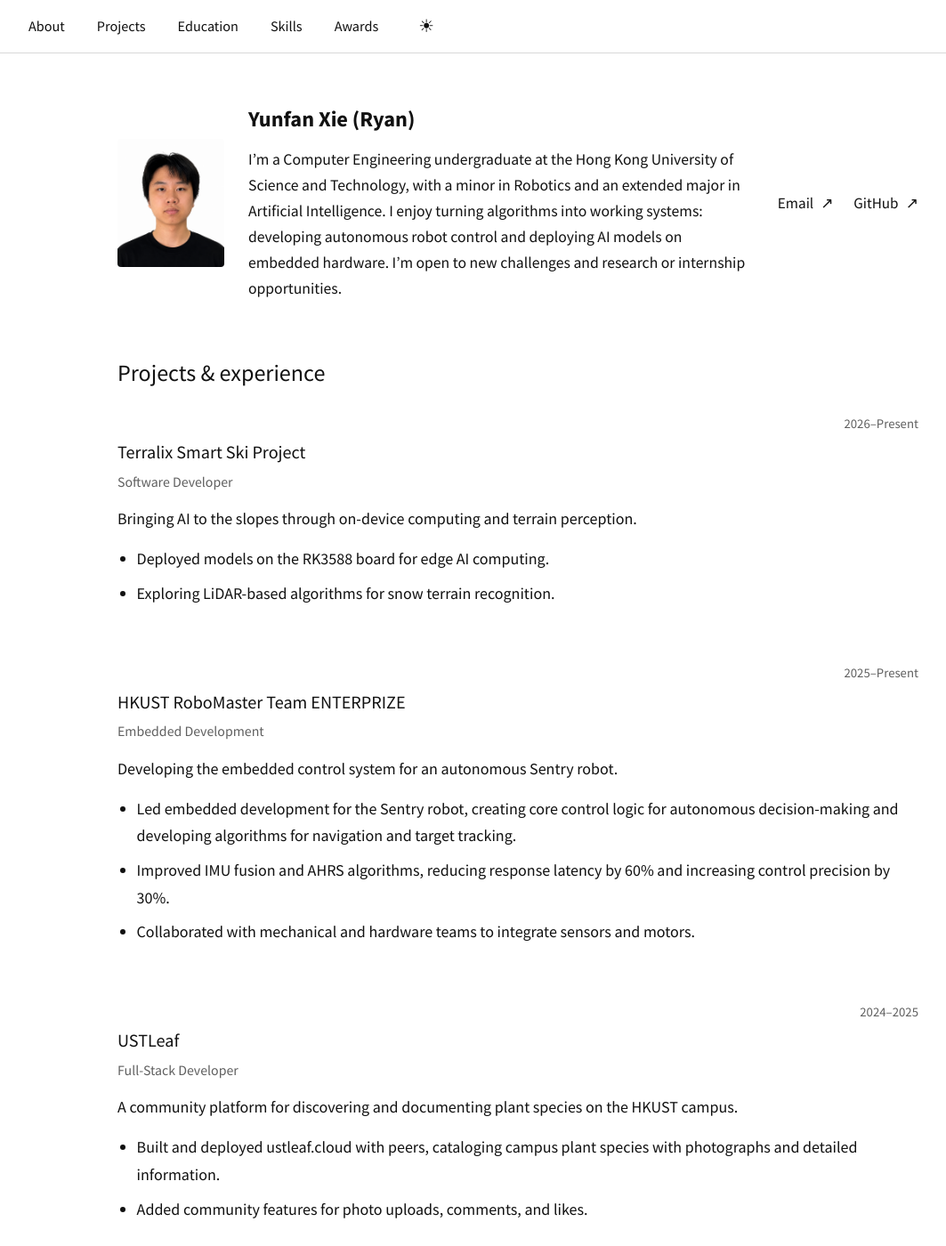
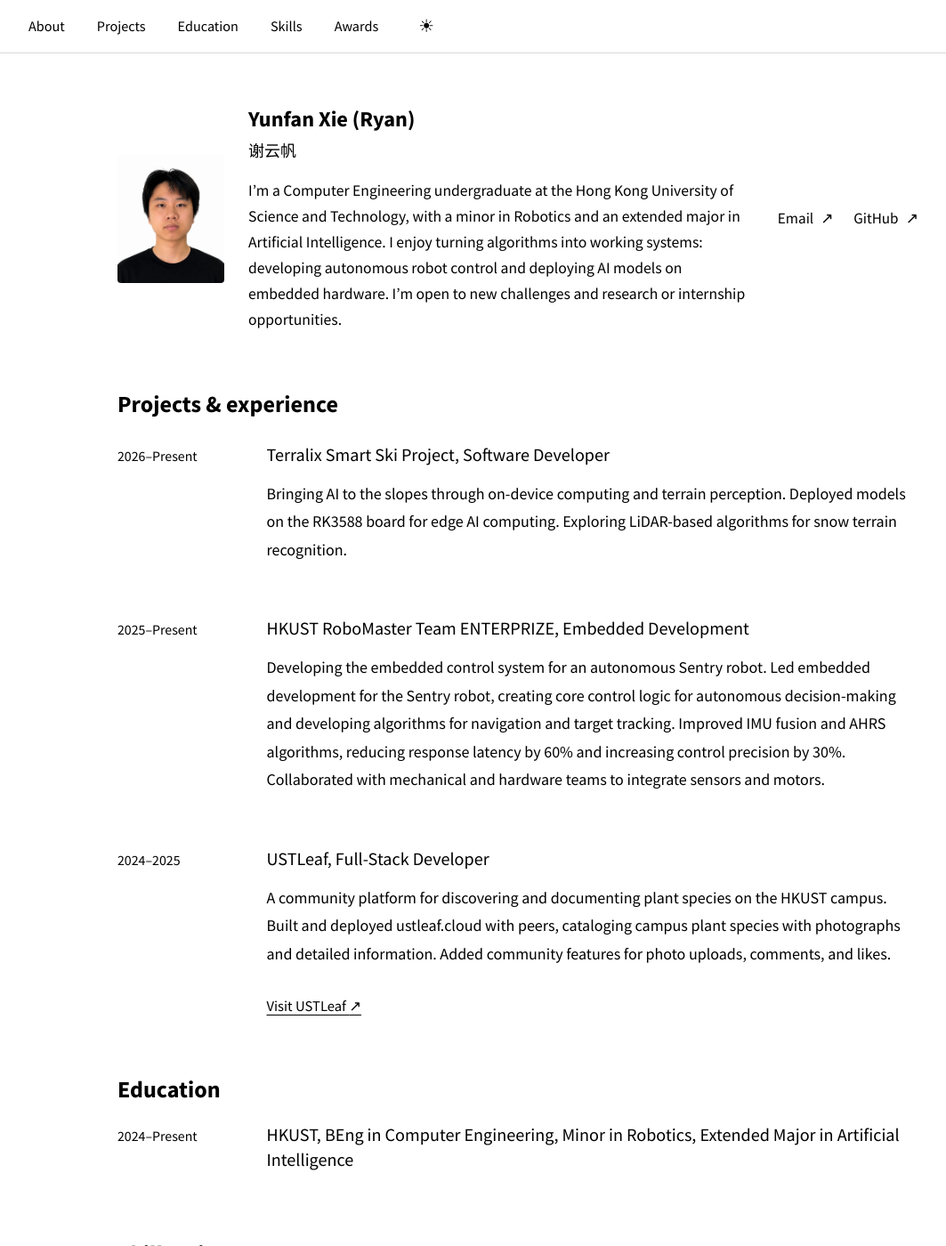
Before and after one commit to ryanyunfanxie/ryanyunfanxie.github.io, a Jekyll site: the page built from _pages/about.md, in a window 1280 px wide and 1400 px high. Shown: the whole window at 89% size, without its empty margins (58-1121 px from the left). Built offline with Jekyll 4.4.1, drawn with Linux system fonts in a browser that asks for light colours; some of the changed text lies outside the part shown.

Commit message:
feat: update

```diff
--- a/_includes/profile-projects.html
+++ b/_includes/profile-projects.html
@@ -1,14 +1,12 @@
 <div class="project-list">
   {% for project in site.data.profile.projects %}
   <section class="project-entry" id="{{ project.id }}">
-    <div class="entry-topline"><span class="entry-date">{{ project.period }}</span></div>
-    <h{{ include.heading | default: 3 }}>{% if include.detailed %}{{ project.name }}{% else %}<a href="#{{ project.id }}">{{ project.name }}</a>{% endif %}</h{{ include.heading | default: 3 }}>
-    <p class="entry-role">{{ project.role }}</p>
-    <p>{{ project.summary }}</p>
-    {% if include.detailed %}
-    <ul class="project-highlights">{% for highlight in project.highlights %}<li>{{ highlight }}</li>{% endfor %}</ul>
-    {% endif %}
-    {% if include.detailed and project.url %}<a class="text-link" href="{{ project.url }}">{{ project.link_label }} <span aria-hidden="true">↗</span></a>{% endif %}
+    <span class="entry-date">{{ project.period }}</span>
+    <div class="entry-content">
+      <h{{ include.heading | default: 3 }} class="entry-title">{{ project.name }}&#44; {{ project.role }}</h{{ include.heading | default: 3 }}>
+      <p class="entry-summary">{{ project.summary }} {% if include.detailed %}{% for highlight in project.highlights %}{{ highlight }} {% endfor %}{% endif %}</p>
+      {% if include.detailed and project.url %}<a class="text-link" href="{{ project.url }}">{{ project.link_label }} <span aria-hidden="true">↗</span></a>{% endif %}
+    </div>
   </section>
   {% endfor %}
 </div>
--- a/_layouts/profile.html
+++ b/_layouts/profile.html
@@ -9,6 +9,7 @@ layout: default
     </a>
     <div class="profile-identity">
       <h1 class="profile-name">Yunfan Xie (Ryan)</h1>
+      <p class="profile-chinese-name" lang="zh-Hans">谢云帆</p>
       <p class="profile-bio">I’m a Computer Engineering undergraduate at the Hong Kong University of Science and Technology, with a minor in Robotics and an extended major in Artificial Intelligence. I enjoy turning algorithms into working systems: developing autonomous robot control and deploying AI models on embedded hardware. I’m open to new challenges and research or internship opportunities.</p>
     </div>
     <div class="profile-links">
--- a/_pages/about.md
+++ b/_pages/about.md
@@ -9,10 +9,11 @@ permalink: /
 </section>
 
 <section class="profile-section" id="education" aria-labelledby="education-heading">
-  <div class="section-heading"><h2 id="education-heading">Education</h2><span class="entry-date">{{ site.data.profile.education.period }}</span></div>
-  <h3>{{ site.data.profile.education.institution }}</h3>
-  <p class="education-degree">{{ site.data.profile.education.degree }}</p>
-  <p class="muted">{{ site.data.profile.education.focus }}</p>
+  <div class="section-heading"><h2 id="education-heading">Education</h2></div>
+  <div class="education-entry">
+    <span class="entry-date">{{ site.data.profile.education.period }}</span>
+    <h3 class="entry-title">{{ site.data.profile.education.short_name }}&#44; {{ site.data.profile.education.degree }}&#44; Minor in Robotics&#44; Extended Major in Artificial Intelligence</h3>
+  </div>
 </section>
 
 <section class="profile-section" id="skills" aria-labelledby="skills-heading">
@@ -21,18 +22,16 @@ permalink: /
     {% for group in site.data.profile.skills %}
     <div><dt>{{ group.name }}</dt><dd>{{ group.items | join: ', ' }}</dd></div>
     {% endfor %}
+    <div><dt>Languages</dt><dd>{{ site.data.profile.languages | join: ', ' }}</dd></div>
+    <div><dt>Technical interests</dt><dd>{{ site.data.profile.interests }}</dd></div>
   </dl>
-  <h3 class="small-heading">Languages</h3>
-  <p>{{ site.data.profile.languages | join: ' · ' }}</p>
-  <h3 class="small-heading">Technical interests</h3>
-  <p>{{ site.data.profile.interests }}</p>
 </section>
 
 <section class="profile-section" id="awards" aria-labelledby="recognition-heading">
   <div class="section-heading"><h2 id="recognition-heading">Recognition</h2></div>
   <ul class="recognition-list">
     {% for award in site.data.profile.awards %}
-    <li><div><span class="award-name">{{ award.name }}</span><span class="muted">{{ award.institution }}</span></div><span class="entry-date">{{ award.period }}</span></li>
+    <li><span class="entry-date">{{ award.period }}</span><span>{{ award.summary }}</span></li>
     {% endfor %}
   </ul>
 </section>
--- a/assets/css/main.scss
+++ b/assets/css/main.scss
@@ -3,8 +3,8 @@
 
 :root {
   --bg: #fff;
-  --text: #111;
-  --muted: #606060;
+  --text: #000;
+  --muted: #000;
   --border: #d8d8d8;
   --inverse-bg: #000;
   --inverse-text: #fff;
@@ -12,8 +12,8 @@
 
 html[data-theme="dark"] {
   --bg: #000;
-  --text: #f5f5f5;
-  --muted: #aaa;
+  --text: #fff;
+  --muted: #fff;
   --border: #333;
   --inverse-bg: #fff;
   --inverse-text: #000;
@@ -138,6 +138,7 @@ html[data-theme="dark"] ::-moz-selection { color: #000; background: #fff; }
 }
 .profile-identity { min-width: 0; }
 .profile-name { margin-bottom: 0.35rem; font-size: 1.35rem; font-weight: 700; }
+.profile-chinese-name { margin: -0.1rem 0 0.65rem; color: var(--muted); font-size: 1rem; font-weight: 400; }
 .profile-bio { max-width: 620px; margin: 0.8rem 0 0; font-size: 0.98rem; line-height: 1.65; }
 .profile-links {
   display: flex;
@@ -159,7 +160,7 @@ html[data-theme="dark"] ::-moz-selection { color: #000; background: #fff; }
   gap: 0.5rem 1rem;
   margin-bottom: 1.15rem;
 }
-.section-heading h2 { margin: 0; font-size: 1.45rem; font-weight: 400; }
+.section-heading h2 { margin: 0; font-size: 1.45rem; font-weight: 700; }
 .eyebrow {
   color: var(--text);
   font-size: 0.8rem;
@@ -167,31 +168,28 @@ html[data-theme="dark"] ::-moz-selection { color: #000; background: #fff; }
   letter-spacing: 0.1em;
   text-transform: uppercase;
 }
-.entry-topline {
-  display: flex;
-  justify-content: flex-end;
+.project-entry, .education-entry, .recognition-list li {
+  display: grid;
+  grid-template-columns: 145px minmax(0, 1fr);
+  align-items: baseline;
+  gap: 1.25rem;
 }
-.entry-date { flex-shrink: 0; color: var(--muted); font-size: 0.82rem; }
 .project-entry { padding: 1.3rem 0; }
 .project-entry:first-child { padding-top: 0.35rem; }
 .project-entry:last-child { padding-bottom: 0; }
-.project-entry h3 { margin: 0.4rem 0 0.3rem; font-size: 1.12rem; font-weight: 400; }
+.entry-date { font-size: 0.88rem; }
+.entry-content { min-width: 0; }
+.entry-title { margin: 0 0 0.75rem; font-size: 1.12rem; font-weight: 400; }
 .project-entry p { margin-bottom: 0.75rem; }
-.entry-role { color: var(--muted); font-size: 0.88rem; }
-.project-highlights { margin: 0.8rem 0; padding-left: 1.2rem; }
-.project-highlights li { margin-bottom: 0.45rem; }
+.entry-summary { line-height: 1.75; }
 .text-link { display: inline-block; margin-top: 0.9rem; font-size: 0.92rem; font-weight: 400; }
-.education-degree { margin-bottom: 0.2rem !important; }
 .muted { color: var(--muted); }
-.small-heading { margin: 1.4rem 0 0.55rem; font-size: 1rem; font-weight: 400; }
 .skills-list { margin: 0; }
 .skills-list div { display: grid; grid-template-columns: 155px 1fr; gap: 1rem; margin-bottom: 0.85rem; }
 .skills-list dt { font-weight: 400; }
 .skills-list dd { margin: 0; }
 .recognition-list { margin: 0; padding: 0; list-style: none; }
-.recognition-list li { display: flex; align-items: baseline; justify-content: space-between; gap: 1rem; padding: 0.65rem 0; }
-.award-name { font-size: 1rem; font-weight: 400; }
-.recognition-list .muted { display: block; font-size: 0.88rem; }
+.recognition-list li { padding: 0.16rem 0; line-height: 1.5; }
 
 .page-footer {
   display: flex;
@@ -231,9 +229,8 @@ html[data-theme="dark"] ::-moz-selection { color: #000; background: #fff; }
   .profile-content { font-size: 1rem; }
   .profile-section { margin-top: 2.7rem; }
   .section-heading h2 { font-size: 1.4rem; }
+  .project-entry, .education-entry, .recognition-list li { grid-template-columns: 115px minmax(0, 1fr); gap: 0.75rem; }
   .skills-list div { grid-template-columns: 1fr; gap: 0.2rem; }
-  .recognition-list li { flex-wrap: wrap; gap: 0.15rem; }
-  .recognition-list .entry-date { flex-basis: 100%; }
   .page-footer { display: block; width: calc(100% - 44px); }
   .page-footer p + p { margin-top: 0.4rem; }
 }
```
Also changed, not shown: _data/profile.yml (+4 -8 lines).
